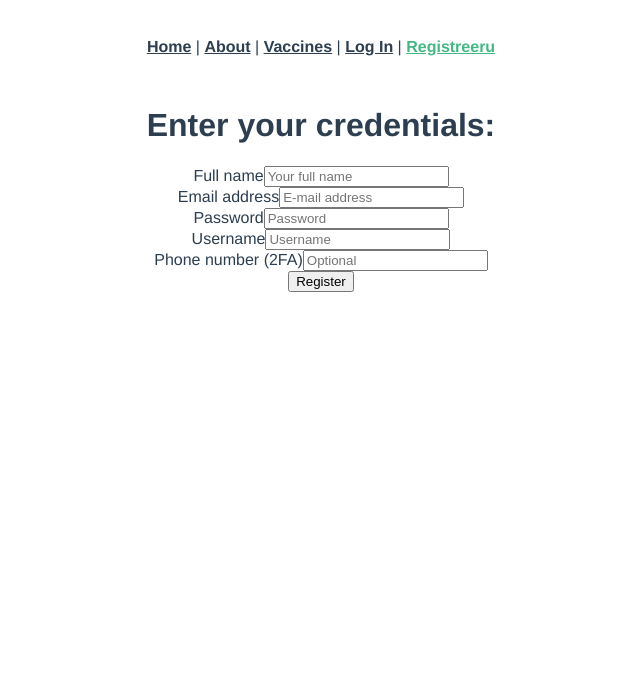
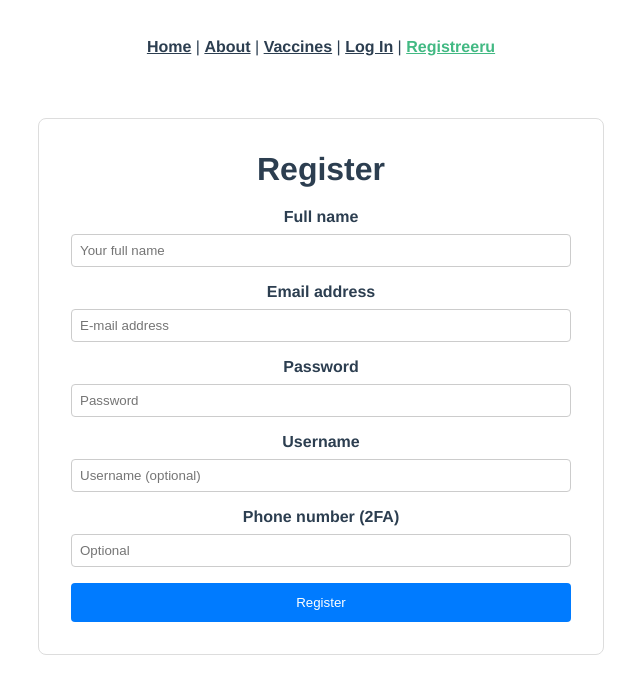
Before and after one commit to mur3l/VaccinationCareAPI, a Vue app in the folder frontend-site/vaccinationcare-frontend/: page /#/signup in a window 1280 px wide. Shown: the top 694 px of the page, without its empty margins (319-959 px from the left). Built offline with nearby package versions, Linux system fonts and the light colour scheme.

Commit message:
Register -> Same Style as Log In View_COMMIT

```diff
--- a/frontend-site/vaccinationcare-frontend/src/views/RegisterView.vue
+++ b/frontend-site/vaccinationcare-frontend/src/views/RegisterView.vue
@@ -1,9 +1,215 @@
 <script>
-    import SignUpForm from '@/components/SignUpForm.vue';
-    export default {
-        components: {SignUpForm}
+export default {
+  name: "RegisterView",
+  data() {
+    return {
+      NewUser: {
+        FullName: "",
+        EmailAddress: "",
+        PlainPassword: "",
+        DisplayName: "",
+        PlainPhoneNumber2FA: ""
+      },
+      successMessage: "",
+      errorMessage: "",
+      submitting: false
+    };
+  },
+  methods: {
+    async signUp() {
+      this.successMessage = "";
+      this.errorMessage = "";
+      this.submitting = true;
+
+      const payload = {
+        FullName: this.NewUser.FullName,
+        EmailAddress: this.NewUser.EmailAddress,
+        PasswordHASH: this.NewUser.PlainPassword,
+        PhoneNumber2FA: this.NewUser.PlainPhoneNumber2FA
+      };
+
+      try {
+        const res = await fetch("http://localhost:8080/client", {
+          method: "POST",
+          headers: { "Content-Type": "application/json" },
+          body: JSON.stringify(payload)
+        });
+
+        const data = await res.json().catch(() => ({}));
+
+        if (!res.ok) {
+          this.errorMessage = data.error || `Registration failed (HTTP ${res.status})`;
+          return;
+        }
+
+        this.successMessage = "You've registered successfully!";
+        this.NewUser = {
+          FullName: "",
+          EmailAddress: "",
+          PlainPassword: "",
+          DisplayName: "",
+          PlainPhoneNumber2FA: ""
+        };
+
+        // Soovi korral suuna loginisse:
+        // this.$router.push("/login");
+      } catch (_e) {
+        this.errorMessage = "Failed to fetch (backend down or CORS).";
+      } finally {
+        this.submitting = false;
+      }
     }
+  }
+};
 </script>
+
 <template>
-    <SignUpForm/>
+  <div class="card">
+    <h1>Register</h1>
+
+    <div v-if="successMessage" class="success-message">{{ successMessage }}</div>
+    <div v-if="errorMessage" class="error-message">{{ errorMessage }}</div>
+
+    <form @submit.prevent="signUp">
+      <div class="form-group">
+        <label>Full name</label>
+        <input v-model="NewUser.FullName" type="text" placeholder="Your full name" required />
+      </div>
+
+      <div class="form-group">
+        <label>Email address</label>
+        <input v-model="NewUser.EmailAddress" type="email" placeholder="E-mail address" required />
+      </div>
+
+      <div class="form-group">
+        <label>Password</label>
+        <input v-model="NewUser.PlainPassword" type="password" placeholder="Password" required />
+      </div>
+
+      <div class="form-group">
+        <label>Username</label>
+        <input v-model="NewUser.DisplayName" type="text" placeholder="Username (optional)" />
+      </div>
+
+      <div class="form-group">
+        <label>Phone number (2FA)</label>
+        <input v-model="NewUser.PlainPhoneNumber2FA" type="text" placeholder="Optional" />
+      </div>
+
+      <button class="primary-button" type="submit" :disabled="submitting">
+        {{ submitting ? "Registering..." : "Register" }}
+      </button>
+    </form>
+  </div>
 </template>
+
+<style scoped>
+  /* src/assets/forms.css */
+.page-container {
+  max-width: 900px;
+  margin: 2rem auto;
+  padding: 0 1rem;
+}
+
+.card {
+  max-width: 500px;
+  margin: 2rem auto;
+  padding: 2rem;
+  border: 1px solid #ddd;
+  border-radius: 8px;
+  background: #fff;
+}
+
+.card h1 {
+  margin-top: 0;
+  margin-bottom: 1.25rem;
+  text-align: center;
+}
+
+.form-group {
+  margin-bottom: 1rem;
+}
+
+.form-group label {
+  display: block;
+  margin-bottom: 0.5rem;
+  font-weight: bold;
+}
+
+.form-group input {
+  width: 100%;
+  padding: 0.5rem;
+  border: 1px solid #ccc;
+  border-radius: 4px;
+  box-sizing: border-box;
+}
+
+.primary-button {
+  width: 100%;
+  padding: 0.75rem;
+  background-color: #007bff;
+  color: white;
+  border: none;
+  border-radius: 4px;
+  cursor: pointer;
+}
+
+.primary-button:disabled {
+  background-color: #ccc;
+  cursor: not-allowed;
+}
+
+.error-message {
+  color: #dc3545;
+  margin-bottom: 1rem;
+  padding: 0.5rem;
+  background-color: #f8d7da;
+  border-radius: 4px;
+}
+
+.success-message {
+  color: #28a745;
+  margin-bottom: 1rem;
+  padding: 0.5rem;
+  background-color: #d4edda;
+  border-radius: 4px;
+}
+
+.table-card {
+  max-width: 900px;
+  margin: 2rem auto;
+  padding: 1.5rem;
+  border: 1px solid #ddd;
+  border-radius: 8px;
+  background: #fff;
+}
+
+.table-header {
+  display: flex;
+  align-items: center;
+  justify-content: space-between;
+  gap: 1rem;
+  margin-bottom: 1rem;
+}
+
+.table-header h1 {
+  margin: 0;
+}
+
+.table {
+  width: 100%;
+  border-collapse: collapse;
+}
+
+.table th,
+.table td {
+  padding: 0.75rem;
+  border-bottom: 1px solid #eee;
+  text-align: left;
+}
+
+.table th {
+  font-weight: 700;
+  background: #fafafa;
+}
+</style>
```
